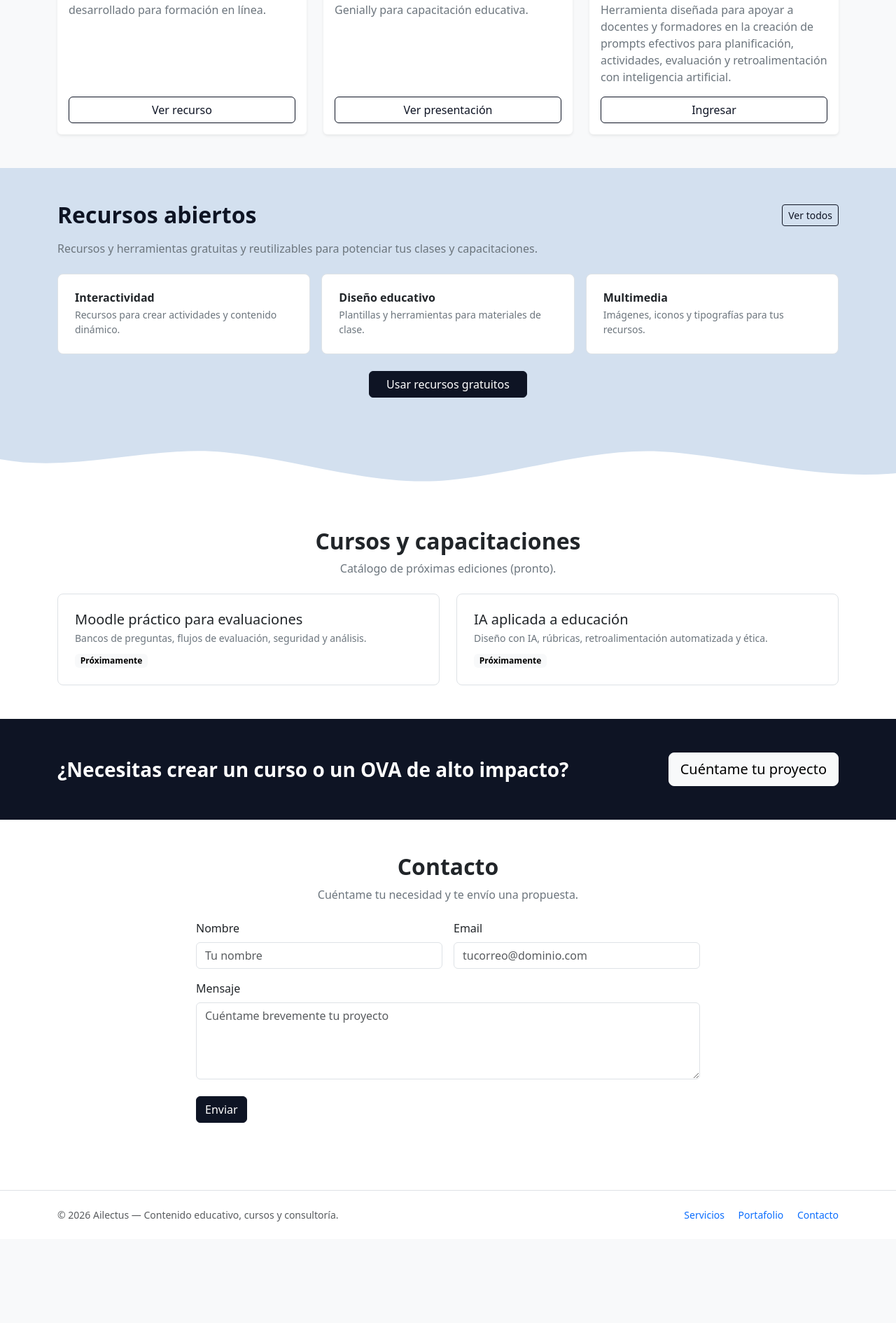
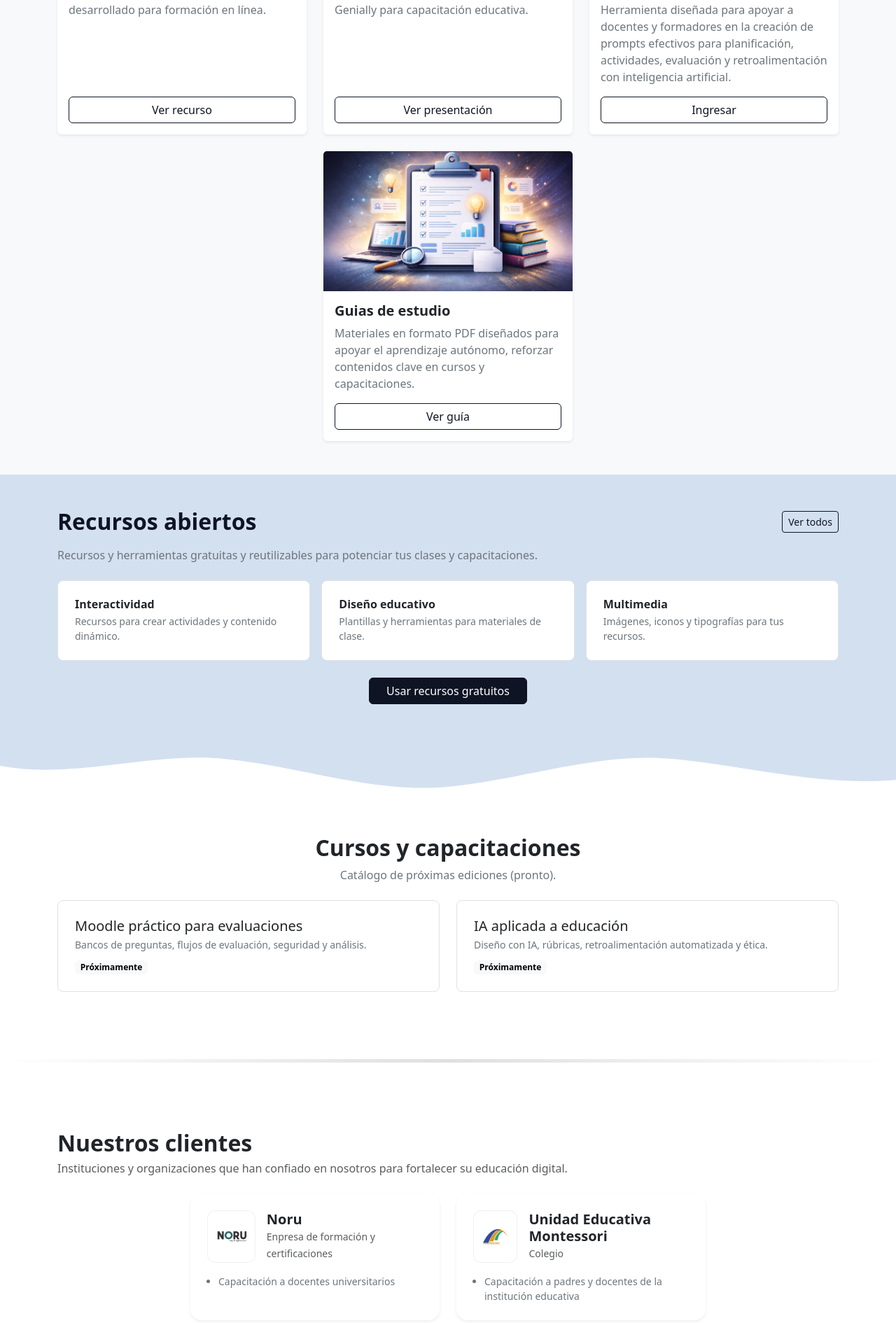
Before and after one commit to pablomonterof1/ailectus, a Django app: page / in a window 1280 px wide. Shown: the part 1761-3651 px from the top of the page at 70% size. Before the commit the page ends 3506 px from the top, so only its background shows below. Run offline with Django 5.2, Linux system fonts and the light colour scheme.

Commit message:
20012026PM

```diff
--- a/main/static/styles/main.css
+++ b/main/static/styles/main.css
@@ -168,3 +168,69 @@
   width: 100%;
   height: 90px;
 }
+
+.section-divider1{
+  border: none;
+  height: 5px;
+  background: linear-gradient(
+    to right,
+    transparent,
+    rgba(0,0,0,0.5),
+    transparent
+  );
+  margin: 3rem 0;
+}
+
+.client-logo{
+  background: #fff;
+  border: 1px solid rgba(0,0,0,.06);
+  border-radius: 14px;
+  height: 82px;
+  display: flex;
+  align-items: center;
+  justify-content: center;
+  padding: 14px;
+  box-shadow: 0 10px 24px rgba(0,0,0,.05);
+}
+
+.client-logo img{
+  max-height: 48px;
+  max-width: 100%;
+  object-fit: contain;
+  filter: grayscale(100%);
+  opacity: .9;
+  transition: all .2s ease;
+}
+
+.client-logo:hover img{
+  filter: grayscale(0%);
+  opacity: 1;
+}
+
+.client-logo-sm{
+  width: 75px;
+  height: 75px;
+  border-radius: 12px;
+  border: 1px solid rgba(0,0,0,.06);
+  background: #fff;
+  display: flex;
+  align-items: center;
+  justify-content: center;
+  padding: 10px;
+}
+
+.client-logo-sm img{
+  max-width: 100%;
+  max-height: 100%;
+  object-fit: contain;
+}
+
+.client-card{
+  border-radius: 16px;
+  transition: transform .2s ease, box-shadow .2s ease;
+}
+
+.client-card:hover{
+  transform: translateY(-4px);
+  box-shadow: 0 14px 34px rgba(0,0,0,.12) !important;
+}
--- a/main/templates/home.html
+++ b/main/templates/home.html
@@ -119,7 +119,7 @@ técnica.{% endblock %}
       <h2 class="fw-bold mb-0">Portafolio</h2>
       <a href="#contacto" class="btn btn-outline-primary btn-sm">Solicitar demo</a>
     </div>
-    <div class="row g-4">
+    <div class="row g-4 justify-content-center">
 
       <!-- 🧩 OVA -->
       <div class="col-md-6 col-lg-4">
@@ -171,6 +171,25 @@ técnica.{% endblock %}
 
             <a href="{% url 'promts' %}" target="_blank" class="btn btn-outline-primary mt-auto">
               Ingresar
+            </a>
+          </div>
+        </div>
+      </div>
+
+      <!-- Guias de estudio -->
+      <div class="col-md-6 col-lg-4">
+        <div class="card h-100 shadow-sm border-0 portfolio-card">
+          <img src="{% static 'img/portafolio/gestudio.png' %}" class="card-img-top" alt="Presentación Genially">
+
+          <div class="card-body d-flex flex-column">
+            <h5 class="card-title fw-semibold">Guias de estudio</h5>
+            <p class="card-text text-secondary">
+              Materiales en formato PDF diseñados para apoyar el aprendizaje autónomo, reforzar contenidos clave en
+              cursos y capacitaciones.
+            </p>
+
+            <a href="https://ailectus.com/varios/Tema1.1IAGD.pdf" target="_blank" class="btn btn-outline-primary mt-auto">
+              Ver guía
             </a>
           </div>
         </div>
@@ -260,6 +279,90 @@ técnica.{% endblock %}
     </div>
   </div>
 </section>
+<hr class="section-divider1">
+<section class="py-5" id="clientes">
+  <div class="container">
+
+    <div class="d-flex align-items-center justify-content-between flex-wrap gap-2 mb-4">
+      <div>
+        <h2 class="fw-bold mb-1">Nuestros clientes</h2>
+        <p class="text-muted mb-0">
+          Instituciones y organizaciones que han confiado en nosotros para fortalecer su educación digital.
+        </p>
+      </div>
+
+    </div>
+
+
+
+    <!-- Detalle  -->
+    <div class="row g-4 justify-content-center">
+      <!-- Card cliente 1 -->
+      <div class="col-md-6 col-lg-4">
+        <div class="card h-100 border-0 shadow-sm client-card">
+          <div class="card-body p-4">
+            <div class="d-flex align-items-center gap-3 mb-3">
+              <div class="client-logo-sm">
+                <img src="{% static 'img/clientes/noru.png' %}" alt="Cliente 1">
+              </div>
+              <div>
+                <h5 class="mb-0 fw-semibold">Noru</h5>
+                <small class="text-muted">Enpresa de formación y certificaciones</small>
+              </div>
+            </div>
+            <ul class="text-secondary small mb-0 ps-3">
+              <li>Capacitación a docentes universitarios</li>
+            </ul>
+          </div>
+        </div>
+      </div>
+
+      <!-- Card cliente 2 -->
+      <div class="col-md-6 col-lg-4">
+        <div class="card h-100 border-0 shadow-sm client-card">
+          <div class="card-body p-4">
+            <div class="d-flex align-items-center gap-3 mb-3">
+              <div class="client-logo-sm">
+                <img src="{% static 'img/clientes/montessori.png' %}" alt="Cliente 2">
+              </div>
+              <div>
+                <h5 class="mb-0 fw-semibold">Unidad Educativa Montessori</h5>
+                <small class="text-muted">Colegio</small>
+              </div>
+            </div>
+            <ul class="text-secondary small mb-0 ps-3">
+              <li>Capacitación a padres y docentes de la institución educativa</li>
+            </ul>
+          </div>
+        </div>
+      </div>
+
+      <!-- Card cliente 3 -->
+      <!-- <div class="col-md-6 col-lg-4">
+        <div class="card h-100 border-0 shadow-sm client-card">
+          <div class="card-body p-4">
+            <div class="d-flex align-items-center gap-3 mb-3">
+              <div class="client-logo-sm">
+                <img src="{% static 'img/clientes/cliente3.png' %}" alt="Cliente 3">
+              </div>
+              <div>
+                <h5 class="mb-0 fw-semibold">Nombre de la institución</h5>
+                <small class="text-muted">Educación continua</small>
+              </div>
+            </div>
+            <ul class="text-secondary small mb-0 ps-3">
+              <li>Implementación y soporte Moodle</li>
+              <li>Automatizaciones y analítica</li>
+            </ul>
+          </div>
+        </div>
+      </div> -->
+
+    </div>
+
+  </div>
+</section>
+
 
 <!-- CTA -->
 <section class="py-5 bg-primary text-white">
```
Also changed, not shown: main/static/img/clientes/montessori.png (added), main/static/img/clientes/noru.png (added), main/static/img/portafolio/gestudio.png (added).
